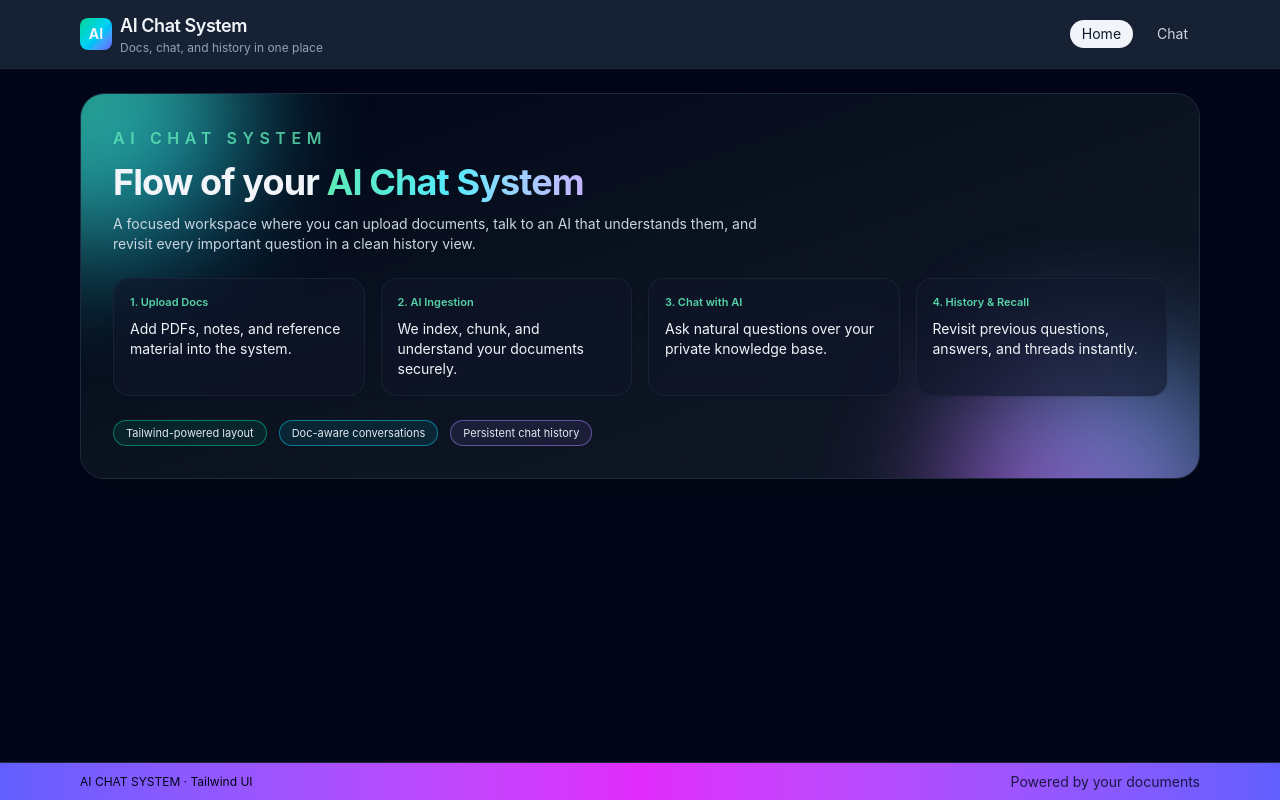
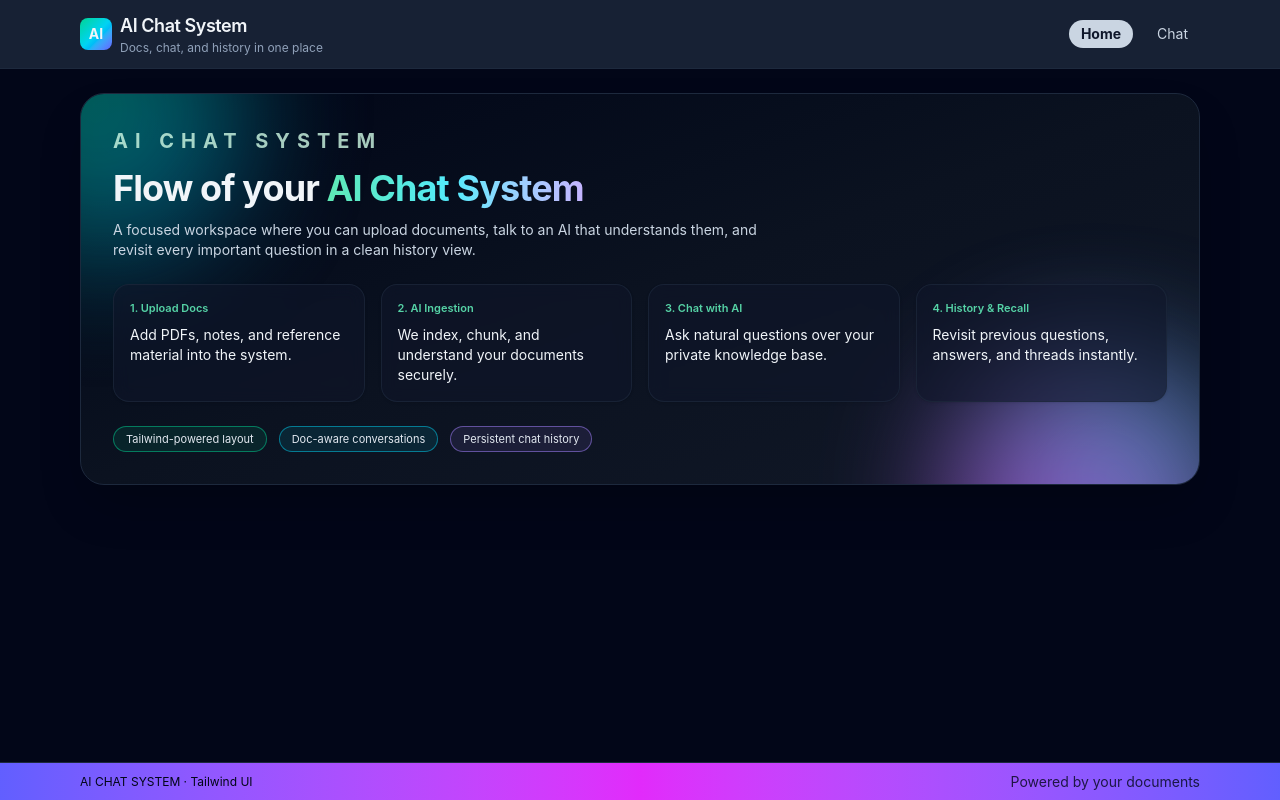
Before and after one commit to ShraddhaMulekar/practice, a React app in the folder Gen_AI/day9-ai_chat_system/frontend/: page / in a window 1280 px wide. Built offline with nearby package versions, Linux system fonts and the light colour scheme; the HTML template or start-up script is replaced by a standard one.

Commit message:
updated css

```diff
--- a/Gen_AI/day9-ai_chat_system/frontend/src/components/Home.jsx
+++ b/Gen_AI/day9-ai_chat_system/frontend/src/components/Home.jsx
@@ -23,13 +23,13 @@ function Home() {
       <div className="relative overflow-hidden rounded-3xl border border-slate-800 bg-gradient-to-br from-[#020617] via-[#0b1220] to-[#111827] p-8 shadow-2xl w-full">
         {/* soft gradient glows */}
         <div className="pointer-events-none absolute inset-0 opacity-70">
-          <div className="absolute -top-32 -left-32 h-72 w-72 rounded-full bg-gradient-to-br from-emerald-400 via-teal-300 to-sky-400 blur-3xl" />
+          <div className="absolute -top-32 -left-32 h-72 w-72 rounded-full bg-gradient-to-br from-emerald-500 via-teal-700 to-sky-500 blur-3xl" />
           <div className="absolute -bottom-40 -right-10 h-72 w-72 rounded-full bg-gradient-to-tr from-fuchsia-500 via-violet-400 to-cyan-400 blur-3xl" />
         </div>
 
         <div className="relative z-10 space-y-6 text-slate-100">
           <div>
-            <p className="text-[16px] font-semibold uppercase tracking-[0.35em] text-emerald-300/80">
+            <p className="text-[20px] font-bold uppercase tracking-[0.35em] text-emerald-100/80">
               AI CHAT SYSTEM
             </p>
             <h2 className="mt-3 text-3xl md:text-4xl font-bold tracking-tight">
--- a/Gen_AI/day9-ai_chat_system/frontend/src/components/Layout.jsx
+++ b/Gen_AI/day9-ai_chat_system/frontend/src/components/Layout.jsx
@@ -26,7 +26,7 @@ const Layout = () => {
               className={({ isActive }) =>
                 `rounded-full px-3 py-1 transition ${
                   isActive
-                    ? "bg-slate-100 text-slate-900"
+                    ? "bg-slate-300 text-slate-900 font-bold"
                     : "text-slate-300 hover:bg-slate-800"
                 }`
               }
@@ -38,7 +38,7 @@ const Layout = () => {
               className={({ isActive }) =>
                 `rounded-full px-3 py-1 transition ${
                   isActive
-                    ? "bg-emerald-400 text-slate-900"
+                    ? "bg-emerald-400 text-slate-900 font-bold"
                     : "text-slate-300 hover:bg-slate-800"
                 }`
               }
```
